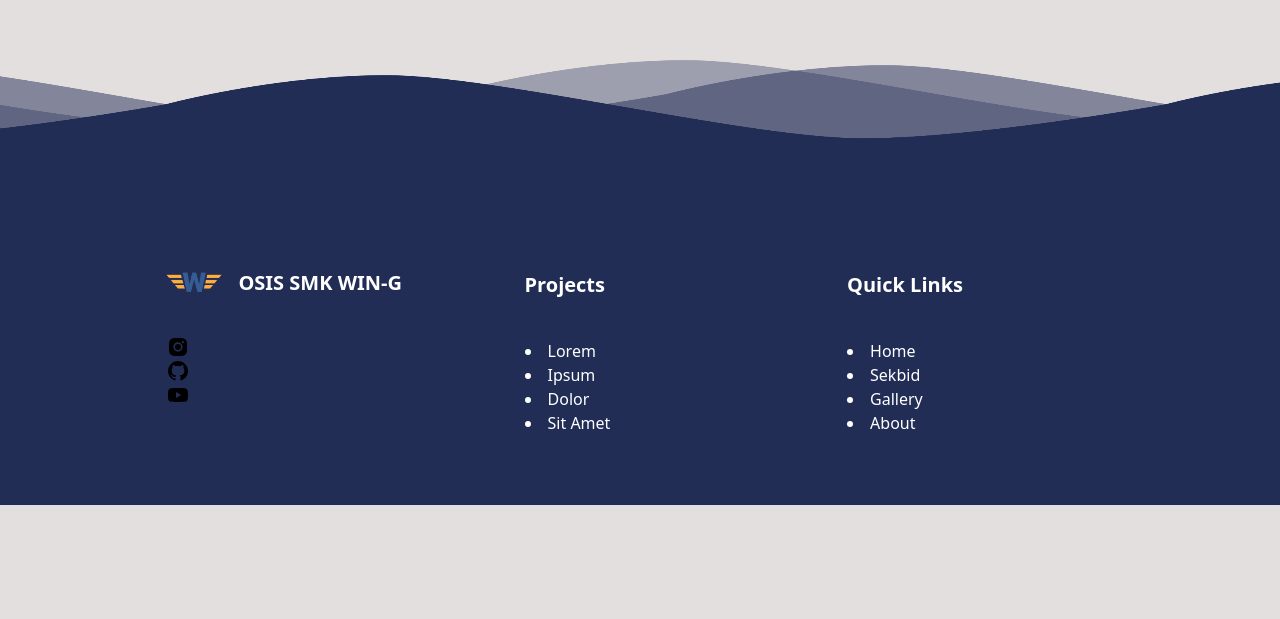
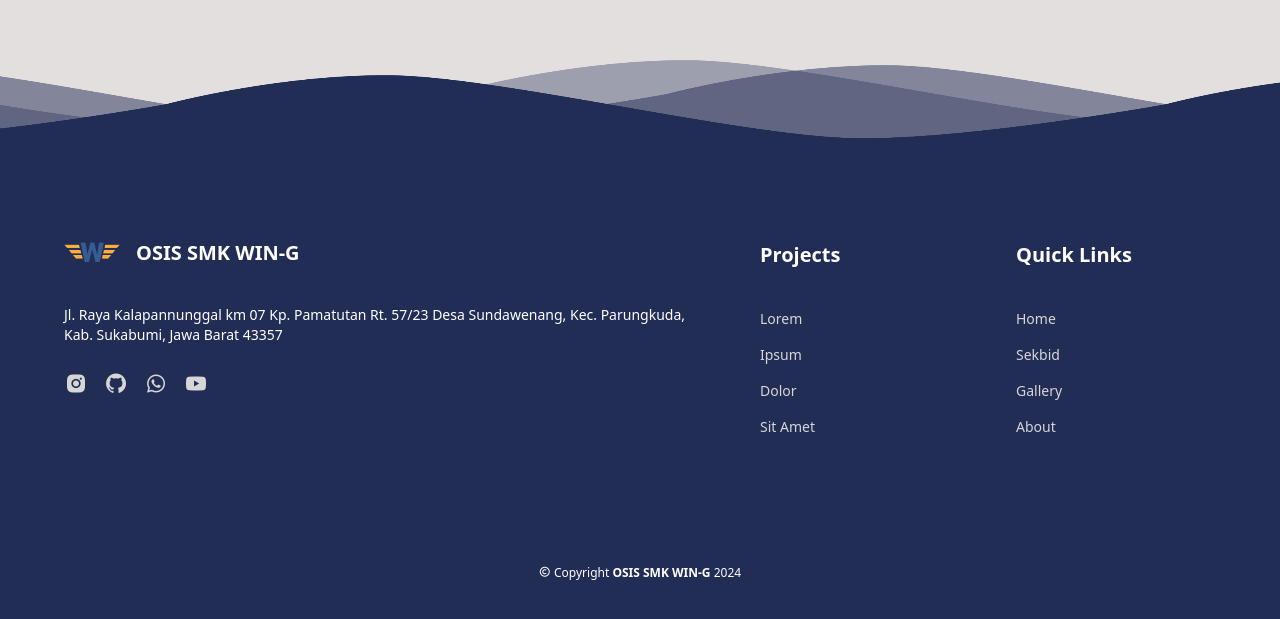
Before and after one commit to osiswing/osissmkwing, a Vue app: page / in a window 1280 px wide. Shown: the part 2248-2867 px from the top of the page. Before the commit the page ends 2753 px from the top, so only its background shows below. Built offline with nearby package versions, Linux system fonts and the light colour scheme.

Commit message:
fix footer

```diff
--- a/src/components/FooterBar.vue
+++ b/src/components/FooterBar.vue
@@ -5,17 +5,21 @@
         <div class="wave wave3"></div>
         <div class="wave wave3"></div>
     </div>
-  <footer class="bg-[#222D56] text-white grid footer">
+
+    <footer class="bg-[#222D56] grid footer text-white ">
         <!-- footer content -->
-    <div class="">
+
+            <div>
                 <div class="flex items-center mb-6">
                     <img src="../assets/osis-wing.png" alt="" class="w-14">
                     <h1 class="ml-4 ">OSIS SMK WIN-G</h1>
                 </div>
-        <div>
-            <a href="#" class=""><svg xmlns="http://www.w3.org/2000/svg" width="24" height="24" viewBox="0 0 24 24" style="fill: rgba(0, 0, 0, 1);transform: ;msFilter:;"><path d="M20.947 8.305a6.53 6.53 0 0 0-.419-2.216 4.61 4.61 0 0 0-2.633-2.633 6.606 6.606 0 0 0-2.186-.42c-.962-.043-1.267-.055-3.709-.055s-2.755 0-3.71.055a6.606 6.606 0 0 0-2.185.42 4.607 4.607 0 0 0-2.633 2.633 6.554 6.554 0 0 0-.419 2.185c-.043.963-.056 1.268-.056 3.71s0 2.754.056 3.71c.015.748.156 1.486.419 2.187a4.61 4.61 0 0 0 2.634 2.632 6.584 6.584 0 0 0 2.185.45c.963.043 1.268.056 3.71.056s2.755 0 3.71-.056a6.59 6.59 0 0 0 2.186-.419 4.615 4.615 0 0 0 2.633-2.633c.263-.7.404-1.438.419-2.187.043-.962.056-1.267.056-3.71-.002-2.442-.002-2.752-.058-3.709zm-8.953 8.297c-2.554 0-4.623-2.069-4.623-4.623s2.069-4.623 4.623-4.623a4.623 4.623 0 0 1 0 9.246zm4.807-8.339a1.077 1.077 0 0 1-1.078-1.078 1.077 1.077 0 1 1 2.155 0c0 .596-.482 1.078-1.077 1.078z"></path><circle cx="11.994" cy="11.979" r="3.003"></circle></svg></a>
-            <a href="#"><svg xmlns="http://www.w3.org/2000/svg" width="24" height="24" viewBox="0 0 24 24" style="fill: rgba(0, 0, 0, 1);transform: ;msFilter:;"><path fill-rule="evenodd" clip-rule="evenodd" d="M12.026 2c-5.509 0-9.974 4.465-9.974 9.974 0 4.406 2.857 8.145 6.821 9.465.499.09.679-.217.679-.481 0-.237-.008-.865-.011-1.696-2.775.602-3.361-1.338-3.361-1.338-.452-1.152-1.107-1.459-1.107-1.459-.905-.619.069-.605.069-.605 1.002.07 1.527 1.028 1.527 1.028.89 1.524 2.336 1.084 2.902.829.091-.645.351-1.085.635-1.334-2.214-.251-4.542-1.107-4.542-4.93 0-1.087.389-1.979 1.024-2.675-.101-.253-.446-1.268.099-2.64 0 0 .837-.269 2.742 1.021a9.582 9.582 0 0 1 2.496-.336 9.554 9.554 0 0 1 2.496.336c1.906-1.291 2.742-1.021 2.742-1.021.545 1.372.203 2.387.099 2.64.64.696 1.024 1.587 1.024 2.675 0 3.833-2.33 4.675-4.552 4.922.355.308.675.916.675 1.846 0 1.334-.012 2.41-.012 2.737 0 .267.178.577.687.479C19.146 20.115 22 16.379 22 11.974 22 6.465 17.535 2 12.026 2z"></path></svg></a>
-            <a href="#"><svg xmlns="http://www.w3.org/2000/svg" width="24" height="24" viewBox="0 0 24 24" style="fill: rgba(0, 0, 0, 1);transform: ;msFilter:;"><path d="M21.593 7.203a2.506 2.506 0 0 0-1.762-1.766C18.265 5.007 12 5 12 5s-6.264-.007-7.831.404a2.56 2.56 0 0 0-1.766 1.778c-.413 1.566-.417 4.814-.417 4.814s-.004 3.264.406 4.814c.23.857.905 1.534 1.763 1.765 1.582.43 7.83.437 7.83.437s6.265.007 7.831-.403a2.515 2.515 0 0 0 1.767-1.763c.414-1.565.417-4.812.417-4.812s.02-3.265-.407-4.831zM9.996 15.005l.005-6 5.207 3.005-5.212 2.995z"></path></svg></a>
+                <p class="mb-6 text-sm">Jl. Raya Kalapannunggal km 07 Kp. Pamatutan Rt. 57/23 Desa Sundawenang, Kec. Parungkuda, Kab. Sukabumi, Jawa Barat 43357</p>
+                <div class="icon-content">
+                    <a href="#"><i class="bx bxl-instagram-alt"></i></a>
+                    <a href="#"><i class="bx bxl-github"></i></a>
+                    <a href="#"><i class="bx bxl-whatsapp"></i></a>
+                    <a href="#"><i class="bx bxl-youtube"></i></a>
                 </div>
             </div>
 
@@ -35,7 +39,11 @@
                 <li><router-link class="nav-menu" to="/about">About</router-link></li>
             </div>
 
+            <div class="copyright text-center text-xs">
+                <p><i class="bx bx-copyright"></i> Copyright <span class="font-semibold">OSIS SMK WIN-G</span> 2024</p>
+            </div>
         </footer>
+
 </template>
 <script>
 export default {
--- a/src/style.css
+++ b/src/style.css
@@ -164,4 +164,55 @@
   .footer h1 {
     @apply font-bold text-xl
   }
+
+  .footer li {
+    @apply mb-4;
+    text-decoration: none;
+    list-style: none;
+    list-style-type: none;
+  }
+
+  .footer a, router-link {
+    @apply text-[#d6d6d6] block text-sm;
+    transition: all .40s ease;
+  }
+
+  .footer a:hover, router-link:hover {
+    transform: translateY(-3px) translateX(-5px);
+    color: #fff;
+  }
+
+  .icon-content a {
+    @apply inline-block text-[#d6d6d6] text-2xl mr-4;
+    transition: all .40s ease;
+  }
+
+  @media (max-width: 1690px) {
+    .footer {
+      padding: 50px 5% 40px;
+    }
+  }
+
+  @media (max-width: 1120px) {
+    .footer {
+      display: grid;
+      grid-template-columns: repeat(auto-fit, minmax(300px, auto));
+      gap: 2rem;
+    }
+  }
+
+  @media (max-width: 768px) {
+    .footer {
+      display: grid;
+      grid-template-columns: repeat(auto-fit, minmax(150px, auto));
+      gap: 2.5rem;
+    }
+  }
+
+  .copyright {
+    @apply bottom-0;
+    grid-column: 1 / span 3;
+    grid-row: 3;
+
+  }
 }
```
Lines whose indentation alone changed are shown as unchanged.
